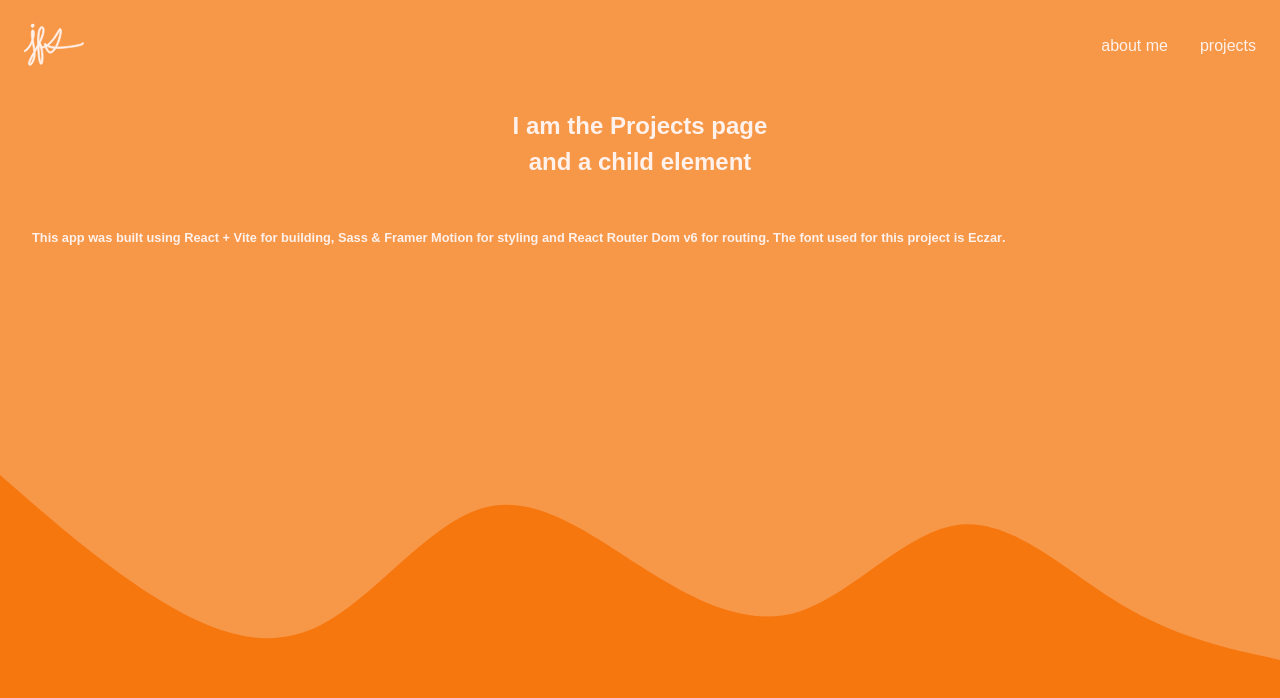
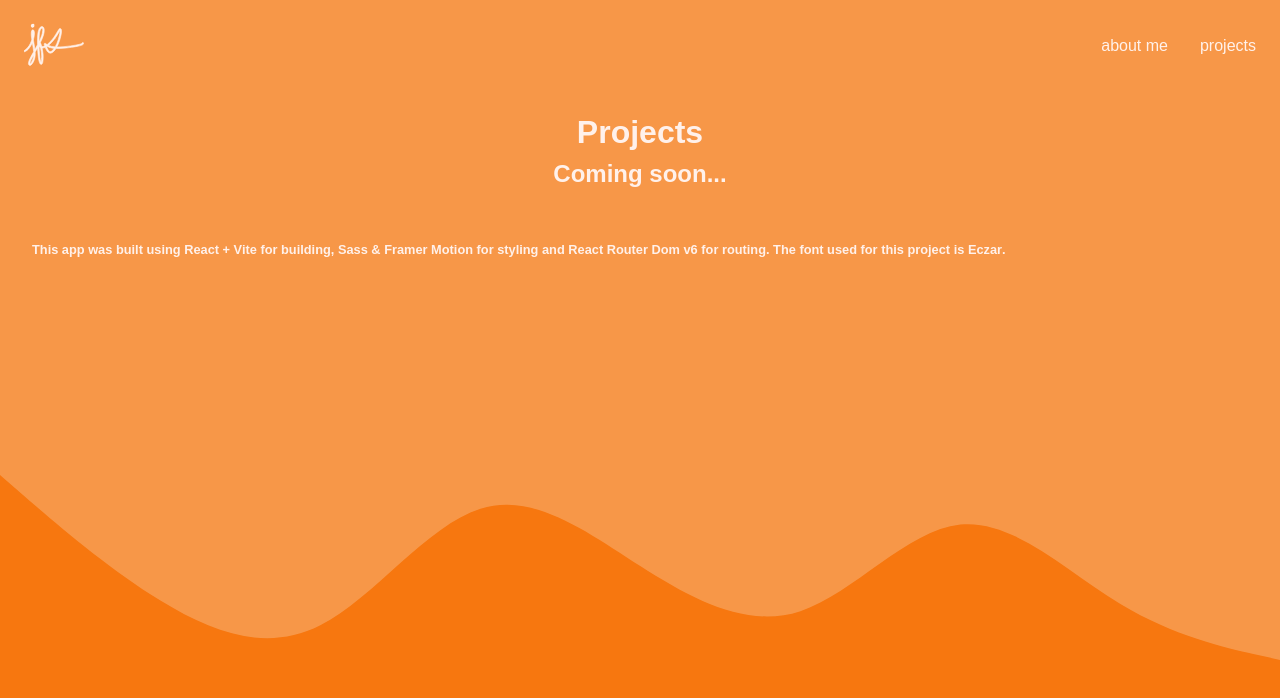
Before and after one commit to JackSpeidel/personal-site-react-router, a React (Vite) app: page /projects in a window 1280 px wide. Shown: the top 698 px of the page. Built offline with nearby package versions, Linux system fonts and the light colour scheme; a web font is replaced by a local one.

Commit message:
replaced index body text; projects text edited; hover scale on resume/cover letter links changed

```diff
--- a/src/routes/aboutme/aboutme.jsx
+++ b/src/routes/aboutme/aboutme.jsx
@@ -24,12 +24,12 @@ const AboutMe = () => {
         <div className="about-me__links-wrapper">
             <Link className="about-me__links" to="https://drive.google.com/file/d/1_75olfq7E3vyL5bosVejNC9eKSvLcvNj/view?usp=drive_link" target="_blank" rel="noreferrer">
                 <div className="about-me__link-wrapper">
-                    <motion.h3 whileHover={{ scale: 1.1, color: "#a0d8fd" }} whileTap={{ scale: 0.9 }}>Resume</motion.h3>
+                    <motion.h3 whileHover={{ scale: 0.9, color: "#a0d8fd" }} whileTap={{ scale: 0.8 }}>Resume</motion.h3>
                 </div>
             </Link>
             <Link className="about-me__links" to="https://drive.google.com/file/d/15ziK1RmKbAY4aStMUqymX4REX_hkpPnR/view?usp=drive_link" target="_blank" rel="noreferrer">
                 <div className="about-me__link-wrapper">
-                    <motion.h3 whileHover={{ scale: 1.1, color: "#a0d8fd" }} whileTap={{ scale: 0.9 }}>Cover Letter</motion.h3>
+                    <motion.h3 whileHover={{ scale: 0.9, color: "#a0d8fd" }} whileTap={{ scale: 0.8 }}>Cover Letter</motion.h3>
                 </div>
             </Link>
         </div>
--- a/src/routes/aboutme/aboutme.scss
+++ b/src/routes/aboutme/aboutme.scss
@@ -1,3 +1,5 @@
+@use "../../styles/vars" as *;
+
 .about-me {
     display: flex;
     flex-direction: column;
@@ -6,6 +8,7 @@
 
     &__heading {
         padding-bottom: 1rem;
+        font-size: $page-heading;
     }
 
     &__links {
--- a/src/routes/index/index.jsx
+++ b/src/routes/index/index.jsx
@@ -5,7 +5,7 @@ const Index = () => {
   return (
     <div className="index">
             <motion.h1 className="index__heading">Welcome</motion.h1>
-            <h3 className="index__body-text">Welcome to the digital realm of Jack Speidel. As you navigate this space, you'll unearth a collection of projects that reflect my journey in the ever-evolving world of technology. Each piece is a testament to the passion, dedication, and expertise I bring to the table. I invite you to delve in, explore, and discover the stories woven into every line of code and design element. Enjoy the exploration!</h3>
+            <h3 className="index__body-text">Welcome to Jack Speidel's online portfolio. Here, you'll find a selection of projects that highlight my experiences and skills in the tech industry. Each project showcases the dedication and knowledge I've applied over the years. Feel free to browse, learn, and get a sense of what I bring to the table. Thanks for stopping by!</h3>
     </div>
   )
 }
--- a/src/routes/index/index.scss
+++ b/src/routes/index/index.scss
@@ -1,10 +1,17 @@
+@use "../../styles/vars" as *;
+
 .index {
     display: flex;
     flex-direction: column;
     padding: 1rem 2rem;
     text-align: center;
 
+    &__heading {
+        font-size: $page-heading;
+    }
+
     &__body-text {
         padding: 1rem 2rem;
+        font-weight: 500;
     }
 }
--- a/src/routes/projects/projects.jsx
+++ b/src/routes/projects/projects.jsx
@@ -3,8 +3,8 @@ import './projects.scss';
 const Projects = () => {
   return (
     <div className="projects">
-        <h1>I am the Projects page</h1>
-        <h2>and a child element</h2>
+        <h1 className="projects__heading">Projects</h1>
+        <h2 className="projects__subheading">Coming soon...</h2>
     </div>
   )
 }
--- a/src/routes/projects/projects.scss
+++ b/src/routes/projects/projects.scss
@@ -1,6 +1,13 @@
+@use "../../styles/vars" as *;
+
 .projects {
     display: flex;
     flex-direction: column;
     padding: 1rem 2rem;
     text-align: center;
+
+    &__heading {
+        font-size: $page-heading;
+    }
+
 }
--- a/src/routes/root/root.scss
+++ b/src/routes/root/root.scss
@@ -15,7 +15,9 @@ body {
 
 .app {
     &__footer {
-        position: absolute;
+        position: fixed;
+        left: 0;
         bottom: 0;
+        width: 100%;
     }
 }
--- a/src/styles/_vars.scss
+++ b/src/styles/_vars.scss
@@ -1,2 +1,10 @@
+
+// colors:
+
 $white: #fff1eb;
 $blue: #a0d8fd;
+
+// font-sizes:
+
+// page headings:
+$page-heading: 2rem;
```
